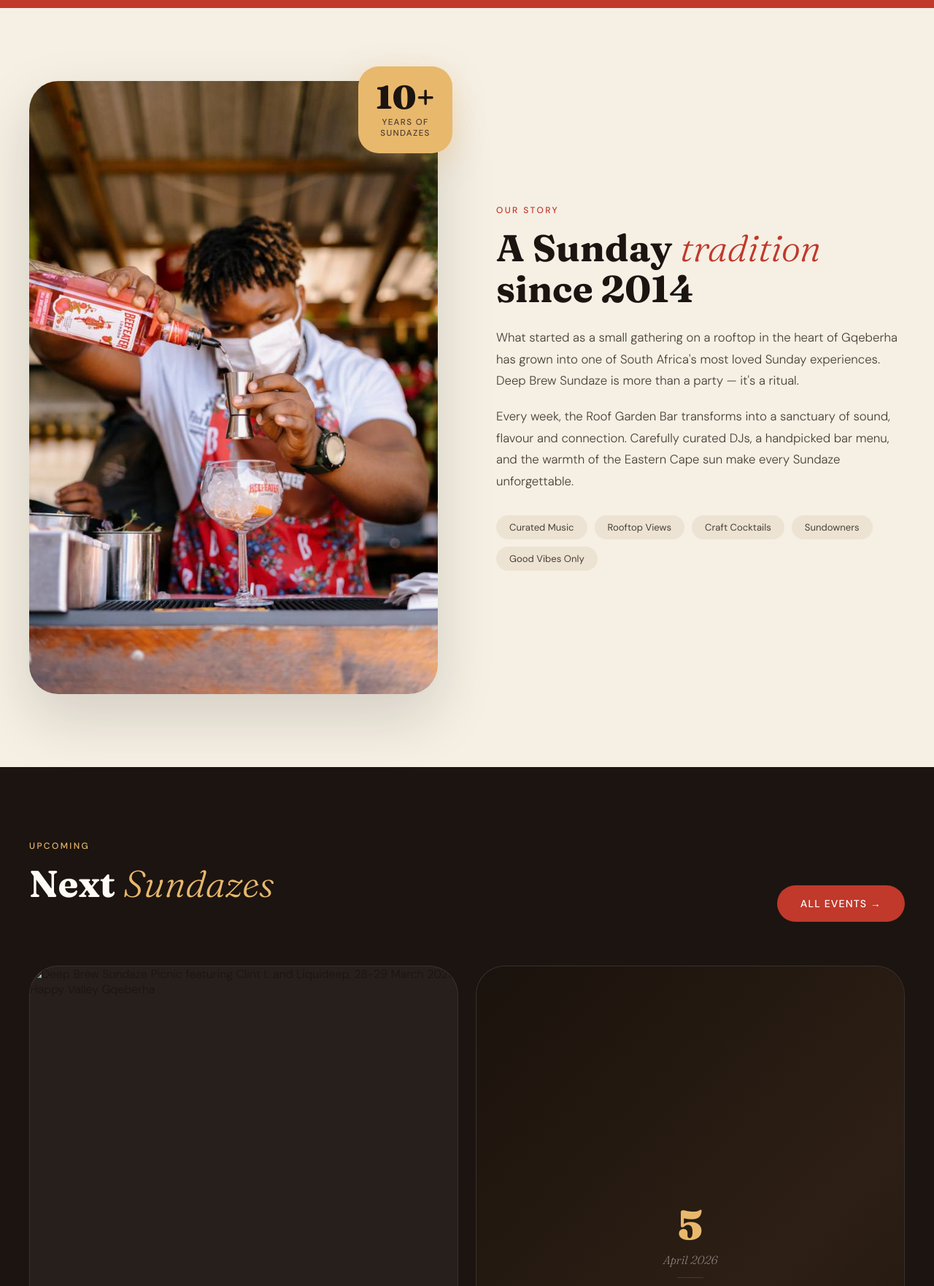
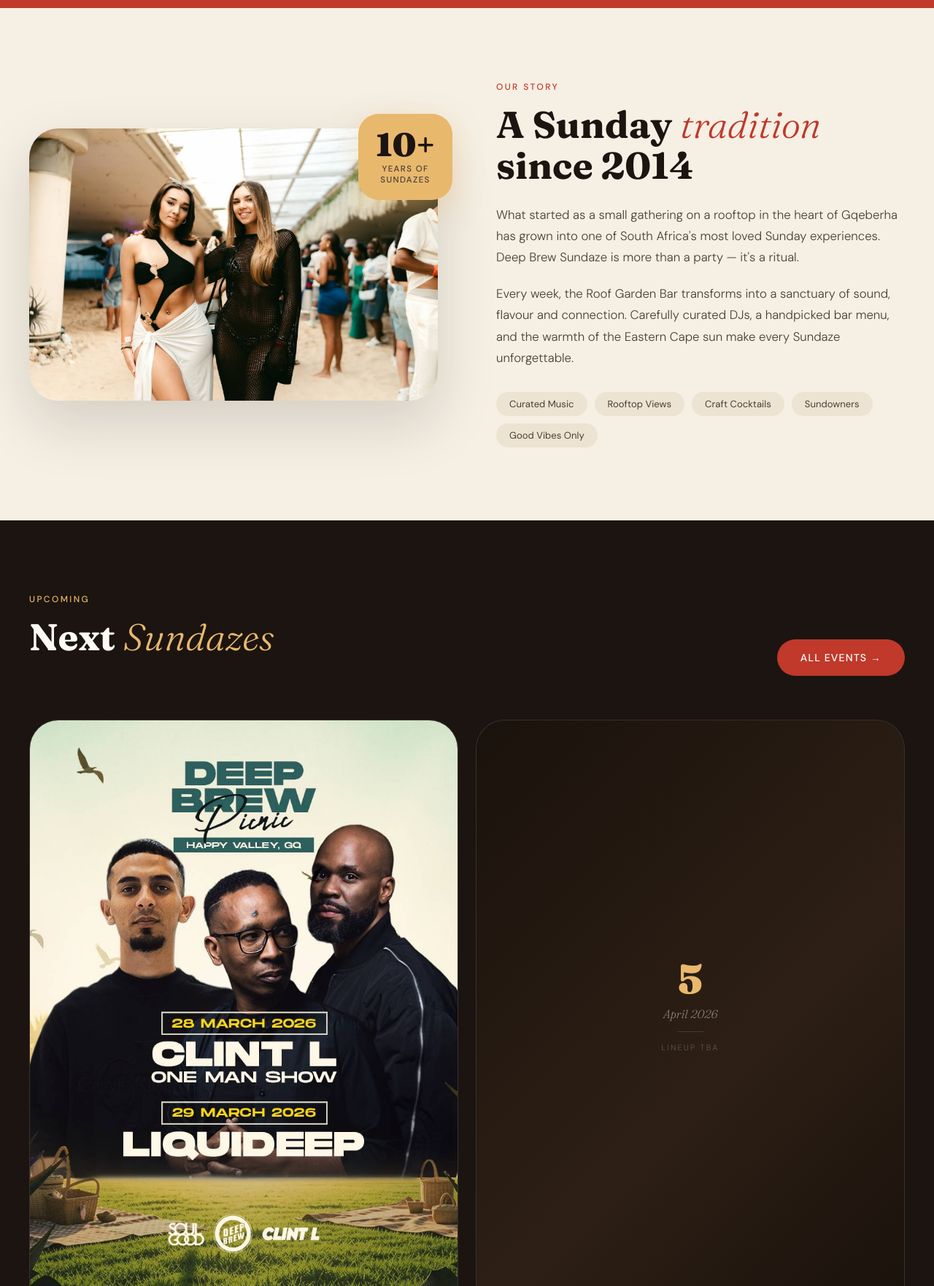
Before and after one commit to AugustineNoppe/DEEP-BREW-SUNDAZE, a website: page index.html in a window 1280 px wide. Shown: the part 837-2599 px from the top of the page at 73% size. Drawn offline with Linux system fonts and the light colour scheme.

Commit message:
Update index.html

```diff
--- a/index.html
+++ b/index.html
@@ -581,7 +581,7 @@
   <div class="container">
     <div class="about-grid">
       <div class="about-img-wrap fade-in">
-        <img src="/images/about.jpg" alt="Bartender crafting cocktails at Deep Brew Sundaze rooftop bar Gqeberha" loading="lazy" />
+        <img src="/images/crowd-vibes-3.jpg" alt="Bartender crafting cocktails at Deep Brew Sundaze rooftop bar Gqeberha" loading="lazy" />
         <div class="about-floater">
           <div class="about-floater-num">10+</div>
           <div class="about-floater-label">Years of<br>Sundazes</div>
@@ -614,7 +614,7 @@
     </div>
     <div class="events-grid">
       <article class="event-card fade-in">
-        <img class="event-img" src="/images/general-poster.jpg" alt="Deep Brew Sundaze Picnic featuring Clint L and Liquideep, 28-29 March 2026, Happy Valley Gqeberha" loading="lazy" />
+        <img class="event-img" src="/images/General Poster.jpg" alt="Deep Brew Sundaze Picnic featuring Clint L and Liquideep, 28-29 March 2026, Happy Valley Gqeberha" loading="lazy" />
         <div class="event-body">
           <div class="event-date">Sat 28 &ndash; Sun 29 Mar 2026 &middot; 12:00</div>
           <h3 class="event-name">Deep Brew Sundaze Picnic</h3>
```
